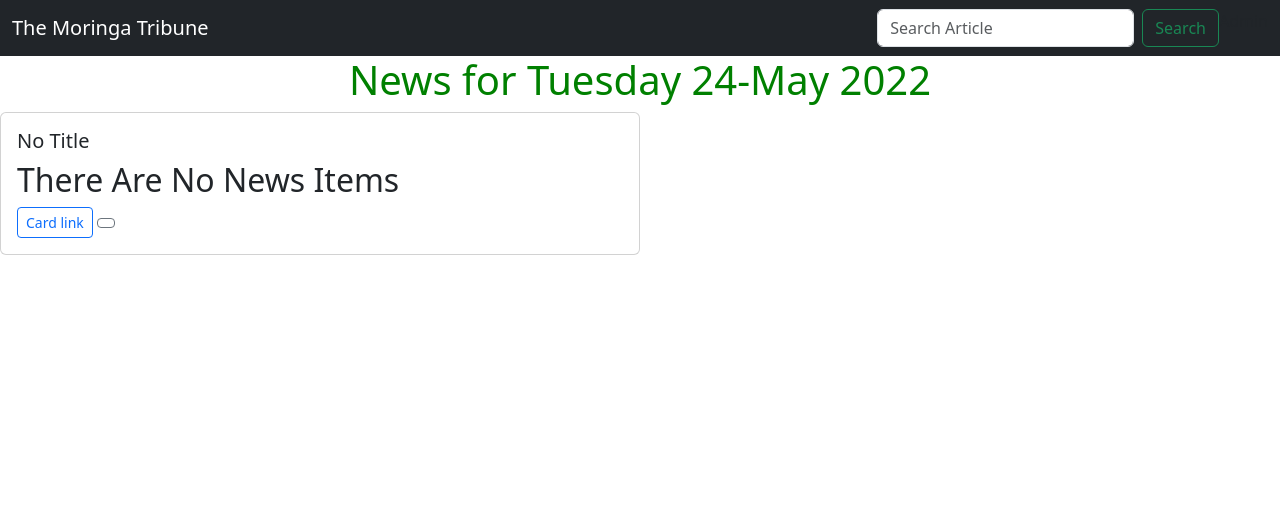
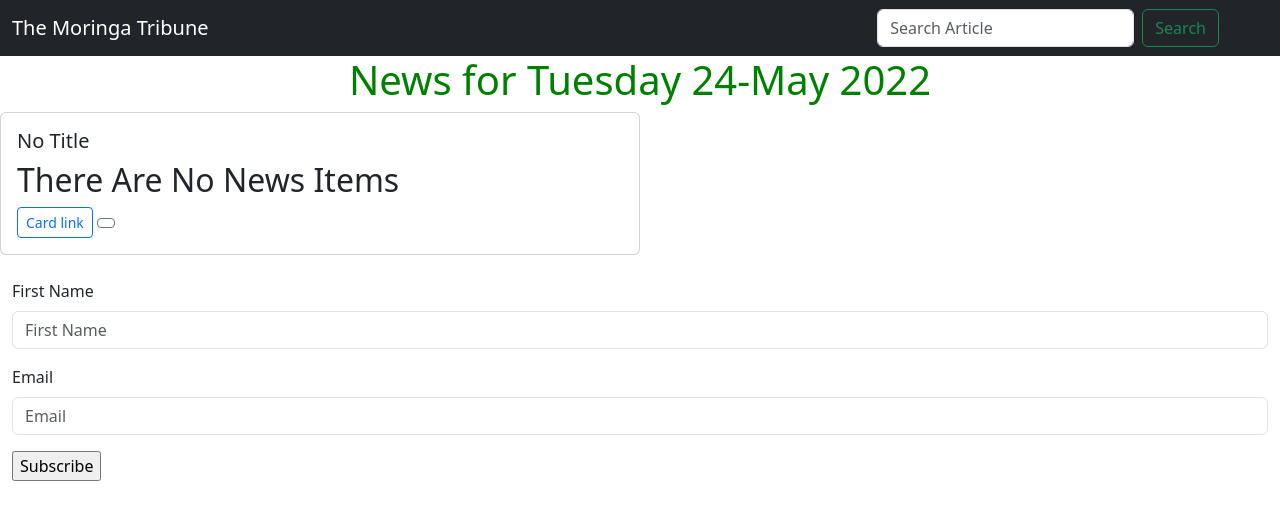
Before and after one commit to oyesa/Moringa-Tribune, a Django app: page / in a window 1280 px wide. Shown: the top 520 px of the page. Run offline with Django 4.2, Linux system fonts and the light colour scheme; data that the repository does not hold is empty; some libraries are stand-ins or nearby versions.

Commit message:
create newsletterrecipient model and add function to views

```diff
--- a/news/models.py
+++ b/news/models.py
@@ -51,3 +51,9 @@ class Article(models.Model):
 
     def __str__(self):
         return self.title
+
+
+#newsletter model
+class NewsLetterRecipients(models.Model):
+    name = models.CharField(max_length = 30)
+    email = models.EmailField()
--- a/news/templates/all-news/today-news.html
+++ b/news/templates/all-news/today-news.html
@@ -1,4 +1,6 @@
 {%extends 'all-news/base.html'%}
+{% load bootstrap5 %}
+
 {% block content %}
 {{ block.super}}
 
@@ -57,5 +59,15 @@
   {% endfor %}
 
 </div>
+<div class="container-fluid">
+
+  <form  action="{%url 'newsToday'%}" method="post">
+    {%csrf_token%}
+
+    {% bootstrap_form letterForm layout='inline' %}
+    <input type="submit" value="Subscribe">
+  </form>
+
+</div>
 
 {% endblock %}
--- a/news/views.py
+++ b/news/views.py
@@ -1,7 +1,7 @@
 from django.shortcuts import render, redirect
-from django.http import HttpResponse, Http404
+from django.http import HttpResponse, Http404, HttpResponseRedirect
 import datetime as dt
-from .models import Article
+from .models import Article, NewsLetterRecipients
 from django.core.exceptions import ViewDoesNotExist
 from .forms import NewsLetterForm
 
@@ -35,7 +35,11 @@ def news_today(request):
     if request.method == 'POST':
         form = NewsLetterForm(request.POST)
         if form.is_valid():
-            print('valid')
+            name = form.cleaned_data['your_name']
+            email = form.cleaned_data['email']
+            recipient = NewsLetterRecipients(name = name,email =email)
+            recipient.save()
+            HttpResponseRedirect('news_today')
     else:
         form = NewsLetterForm()
     return render(request, 'all-news/today-news.html', {"date": date,"news":news,"letterForm":form})
```
